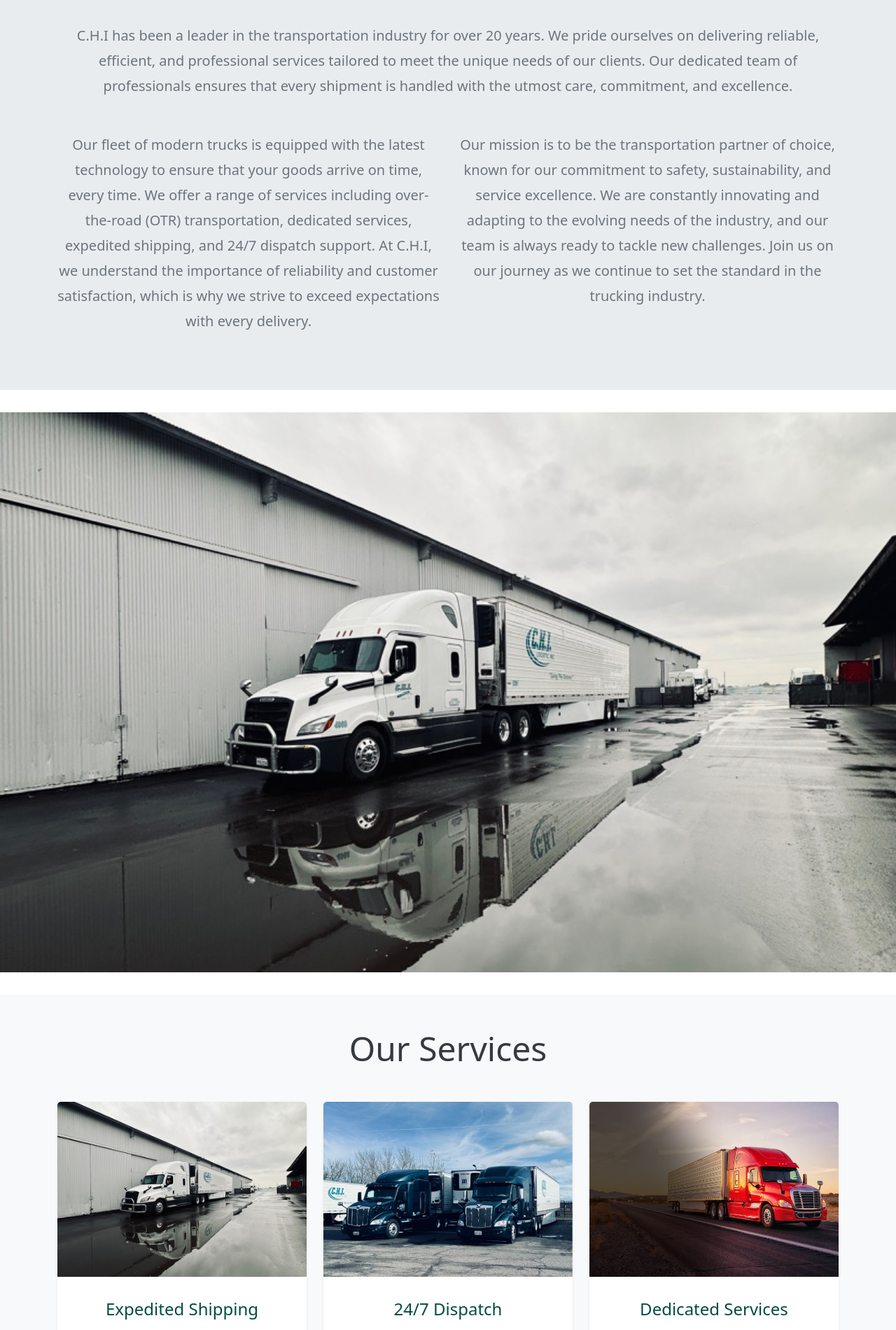
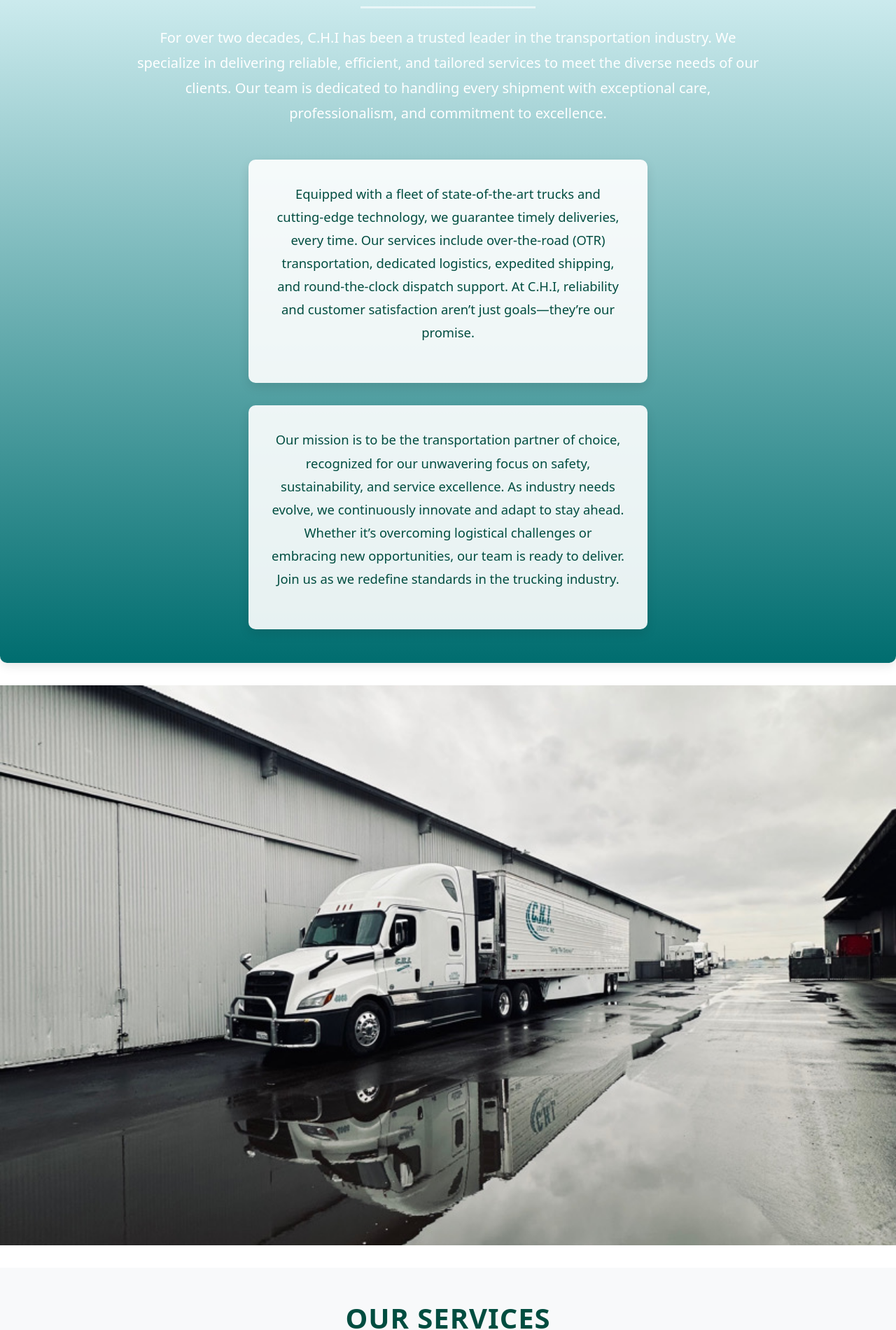
Before and after one commit to guntashgill/C.H.I-Logistics, a React (Create React App) app: page / in a window 1280 px wide. Shown: the part 897-2797 px from the top of the page at 70% size. Built offline with nearby package versions, Linux system fonts and the light colour scheme.

Commit message:
new looks

```diff
--- a/src/components/AboutUs.js
+++ b/src/components/AboutUs.js
@@ -3,33 +3,32 @@
 
 const AboutUs = () => {
   return (
-    <section id="about" className="about-us py-5"> {/* ID matches href in navbar */}
+    <section id="about" className="about-us py-5">
+      {/* Matches navbar href */}
       <div className="container">
         <h2 className="text-center mb-4">About Us</h2>
         <p className="text-center mb-5">
-          C.H.I has been a leader in the transportation industry for over 20 years.
-          We pride ourselves on delivering reliable, efficient, and professional services tailored
-          to meet the unique needs of our clients. Our dedicated team of professionals ensures that
-          every shipment is handled with the utmost care, commitment, and excellence.
+          For over two decades, C.H.I has been a trusted leader in the transportation industry.
+          We specialize in delivering reliable, efficient, and tailored services to meet the
+          diverse needs of our clients. Our team is dedicated to handling every shipment with
+          exceptional care, professionalism, and commitment to excellence.
         </p>
         <div className="row">
           <div className="col-md-6">
             <p>
-              Our fleet of modern trucks is equipped with the latest technology to ensure that
-              your goods arrive on time, every time. We offer a range of services including
-              over-the-road (OTR) transportation, dedicated services, expedited shipping, and
-              24/7 dispatch support. At C.H.I, we understand the importance of
-              reliability and customer satisfaction, which is why we strive to exceed expectations
-              with every delivery.
+              Equipped with a fleet of state-of-the-art trucks and cutting-edge technology,
+              we guarantee timely deliveries, every time. Our services include over-the-road (OTR)
+              transportation, dedicated logistics, expedited shipping, and round-the-clock dispatch support.
+              At C.H.I, reliability and customer satisfaction aren’t just goals—they’re our promise.
             </p>
           </div>
           <div className="col-md-6">
             <p>
-              Our mission is to be the transportation partner of choice, known for our commitment
-              to safety, sustainability, and service excellence. We are constantly innovating and
-              adapting to the evolving needs of the industry, and our team is always ready to
-              tackle new challenges. Join us on our journey as we continue to set the standard in
-              the trucking industry.
+              Our mission is to be the transportation partner of choice, recognized for our
+              unwavering focus on safety, sustainability, and service excellence. As industry needs evolve,
+              we continuously innovate and adapt to stay ahead. Whether it’s overcoming logistical challenges
+              or embracing new opportunities, our team is ready to deliver. Join us as we redefine standards
+              in the trucking industry.
             </p>
           </div>
         </div>
--- a/src/components/SectionImage.js
+++ b/src/components/SectionImage.js
@@ -5,7 +5,7 @@
   return (
     <div className="section-image">
       <img
-        src="/IMG_6667.JPG"
+        src="/image2.png"
         alt="Section Divider"
         className="img-fluid w-100"
         style={{ objectFit: 'cover' }}
--- a/src/components/SectionImage2.js
+++ b/src/components/SectionImage2.js
@@ -5,7 +5,7 @@
   return (
     <div className="section-image2">
       <img
-        src="/IMG_6665.JPG"
+        src="/image3.png"
         alt="Section Divider"
         className="img-fluid w-100"
         style={{ objectFit: 'cover' }}
--- a/src/components/Services.js
+++ b/src/components/Services.js
@@ -23,15 +23,19 @@
   return (
     <section id="services" className="services py-5">
       <div className="container">
-        <h2 className="text-center mb-5">Our Services</h2>
+        <h2 className="text-center mb-5 section-heading">Our Services</h2>
         <div className="row">
           {services.map((service, index) => (
             <div className="col-md-6 col-lg-4 mb-4" key={index}>
-              <div className="card h-100 shadow-sm">
-                <img src={service.image} className="card-img-top" alt={service.title} />
+              <div className="service-card card h-100 shadow">
+                <img
+                  src={service.image}
+                  className="card-img-top service-img"
+                  alt={service.title}
+                />
                 <div className="card-body text-center">
-                  <h5 className="card-title">{service.title}</h5>
-                  <p className="card-text">{service.description}</p>
+                  <h5 className="card-title service-title">{service.title}</h5>
+                  <p className="card-text service-description">{service.description}</p>
                 </div>
               </div>
             </div>
@@ -39,10 +43,12 @@
         </div>
 
         {/* Areas Serviced Section */}
-        <div className="areas-serviced text-center mt-5">
-          <h2 className="mb-4">Areas Serviced</h2>
-          <p className="mb-4">We proudly serve all 48 contiguous states in the U.S.</p>
-          <img src="/us-map.png" alt="Serviced Areas Map" className="img-fluid" style={{ maxWidth: '100%' }} />
+        <div className="areas-serviced">
+          <h2 className="text-center">Areas Serviced</h2>
+          <p className="text-center">
+            We proudly serve all 48 contiguous states in the U.S., ensuring reliable and efficient transportation services across the nation.
+          </p>
+          <img src="/us-map.png" alt="Serviced Areas Map" className="img-fluid" />
         </div>
       </div>
     </section>
--- a/src/custom.css
+++ b/src/custom.css
@@ -42,46 +42,52 @@
   .btn-primary:hover {
     background-color: #003730; /* Even darker shade of teal for hover */
   }
-
+/* Services Section Enhancements */
 .services {
-    padding: 6rem 2rem; /* Increase padding for more space */
-    background-color: #f8f9fa; /* Neutral background color */
+  padding: 6rem 2rem;
+  background: #f8f9fa; /* Neutral background */
 }
 
-  .services h2 {
-    font-size: 3rem; /* Larger font size for the heading */
-    color: #343a40; /* Dark text color */
-    margin-bottom: 1.5rem; /* Increase space below the heading */
+.section-heading {
+  font-size: 2.5rem;
+  color: #004d40; /* Match brand colors */
+  font-weight: bold;
+  margin-bottom: 2rem;
+  text-transform: uppercase;
+  letter-spacing: 1px;
 }
 
-  .services .card {
+.service-card {
   border: none;
-    box-shadow: 0 4px 10px rgba(0, 0, 0, 0.1); /* Slightly larger shadow for emphasis */
-    transition: transform 0.3s ease, box-shadow 0.3s ease; /* Smooth transitions */
-    margin-bottom: 2rem; /* Space between cards */
+  border-radius: 10px;
+  overflow: hidden;
+  transition: transform 0.3s ease, box-shadow 0.3s ease;
 }
 
-  .services .card:hover {
-    transform: scale(1.05); /* Scale effect on hover */
-    box-shadow: 0 6px 15px rgba(0, 0, 0, 0.15); /* More pronounced shadow on hover */
+.service-card:hover {
+  transform: translateY(-5px);
+  box-shadow: 0 6px 15px rgba(0, 0, 0, 0.2);
 }
 
-  .services .card-title {
-    font-size: 1.5rem; /* Larger title size */
-    color: #004d40; /* Darker teal for titles */
-    margin-top: 1rem; /* Space above title */
+.service-img {
+  height: 200px; /* Set consistent image height */
+  object-fit: cover; /* Maintain aspect ratio and fit within container */
 }
 
-  .services .card-text {
-    font-size: 1.15rem; /* Slightly larger text */
-    color: #6c757d; /* Gray text */
-    line-height: 1.7; /* Increased line height for readability */
+.service-title {
+  font-size: 1.25rem;
+  color: #004d40; /* Brand color for titles */
+  font-weight: bold;
+  margin-top: 1rem;
 }
 
-  .services .card-img-top {
-    height: 250px; /* Increase height of images */
-    object-fit: cover;
+.service-description {
+  font-size: 1rem;
+  color: #6c757d;
+  line-height: 1.6;
 }
+
+
 
   @media (min-width: 992px) {
     .services {
@@ -91,29 +97,45 @@
 
 /* Areas Serviced Section */
 .areas-serviced {
-    padding: 4rem 0;
-    background-color: #f8f9fa; /* Light background for contrast */
-    border-radius: 10px;
+  padding: 5rem 0; /* Vertical padding for balance */
+  text-align: center; /* Center-align the content */
+  background-color: #f8f9fa; /* Light background for consistency */
 }
 
 .areas-serviced h2 {
   font-size: 2.5rem;
-    color: #004d40; /* Dark teal for headings */
-    margin-bottom: 1.5rem;
+  color: #004d40; /* Teal heading */
+  font-weight: bold;
+  text-transform: uppercase;
+  margin-bottom: 1rem;
 }
 
 .areas-serviced p {
-    font-size: 1.25rem;
-    color: #6c757d; /* Gray text color */
+  font-size: 1.2rem;
+  color: #6c757d; /* Gray text for description */
   margin-bottom: 2rem;
+  max-width: 700px;
+  margin-left: auto;
+  margin-right: auto; /* Center the paragraph */
+  line-height: 1.8; /* Improved readability */
 }
 
 .areas-serviced img {
-    max-width: 100%;
+  max-width: 90%; /* Scale the map appropriately */
   height: auto;
-    border-radius: 10px;
-    box-shadow: 0 4px 10px rgba(0, 0, 0, 0.1); /* Add shadow for depth */
+  border-radius: 10px; /* Optional: rounded edges */
+  box-shadow: 0 4px 15px rgba(0, 0, 0, 0.1); /* Add subtle shadow */
+  transition: transform 0.3s ease, box-shadow 0.3s ease; /* Smooth hover effect */
 }
+
+.areas-serviced img:hover {
+  transform: scale(1.03); /* Slight zoom on hover */
+  box-shadow: 0 6px 20px rgba(0, 0, 0, 0.2); /* Enhanced shadow on hover */
+}
+
+
+
+
 
 
   .footer {
@@ -146,34 +168,72 @@
     }
   }
 
+/* About Us Section Enhancements */
+/* Enhanced About Us Section with Blueish Teal Gradient */
 .about-us {
-    padding: 6rem 2rem; /* Increase padding for more space */
-    background-color: #e9ecef; /* Light background color */
-    text-align: center; /* Center text for a balanced look */
+  padding: 8rem 2rem; /* Increase vertical padding */
+  background: linear-gradient(to bottom, #e0f7fa, #006d6f); /* Blueish teal gradient: light to darker */
+  border-radius: 10px; /* Rounded corners */
+  text-align: center; /* Center-align text */
+  box-shadow: 0 4px 15px rgba(0, 0, 0, 0.1); /* Add a light shadow for depth */
 }
 
 .about-us h2 {
-    font-size: 3rem; /* Larger font size for the heading */
-    color: #343a40; /* Dark text color */
-    margin-bottom: 1.5rem; /* Increase space below the heading */
+  font-size: 3rem; /* Larger font for the heading */
+  color: #ffffff; /* White text for contrast */
+  font-weight: bold; /* Emphasize the heading */
+  margin-bottom: 2rem; /* Add space below heading */
+  text-transform: uppercase; /* Make text uppercase */
+  letter-spacing: 1px; /* Add spacing for a clean look */
+  border-bottom: 3px solid rgba(255, 255, 255, 0.6); /* Add a subtle underline for emphasis */
+  display: inline-block;
 }
 
 .about-us p {
-    font-size: 1.25rem; /* Larger font size for paragraph text */
-    color: #6c757d; /* Gray text color */
-    line-height: 1.8; /* Increase line height for readability */
-    margin-bottom: 2rem; /* Space between paragraphs */
+  font-size: 1.25rem; /* Increase paragraph size */
+  color: #ffffff; /* White text for readability */
+  line-height: 1.8; /* Comfortable spacing between lines */
+  margin-bottom: 2rem; /* Space below paragraphs */
+  max-width: 900px; /* Limit width for better readability */
+  margin-left: auto;
+  margin-right: auto; /* Center-align text */
 }
 
 .about-us .row {
-    justify-content: center; /* Center content within the grid */
+  justify-content: center; /* Center columns in the row */
+  gap: 2rem; /* Add spacing between the columns */
 }
 
-  @media (min-width: 992px) {
-    .about-us {
-      padding: 8rem 4rem; /* Further increase padding on larger screens */
+.about-us .col-md-6 {
+  background: rgba(255, 255, 255, 0.9); /* Semi-transparent white background for contrast */
+  padding: 2rem; /* Add padding inside columns */
+  border-radius: 10px; /* Rounded corners */
+  box-shadow: 0 6px 15px rgba(0, 0, 0, 0.1); /* Add subtle shadow for depth */
+  transition: transform 0.3s ease, box-shadow 0.3s ease; /* Add hover effects */
+}
+
+.about-us .col-md-6:hover {
+  transform: translateY(-5px); /* Lift effect on hover */
+  box-shadow: 0 8px 20px rgba(0, 0, 0, 0.15); /* Enhanced shadow on hover */
+}
+
+.about-us .col-md-6 p {
+  font-size: 1.15rem; /* Adjust paragraph font size */
+  color: #004d40; /* Teal text for consistency */
+  line-height: 1.8; /* Comfortable line spacing */
+  margin-bottom: 1.5rem; /* Space below text */
+}
+
+@media (max-width: 768px) {
+  .about-us h2 {
+      font-size: 2rem; /* Reduce heading size for smaller screens */
+  }
+
+  .about-us .col-md-6 {
+      padding: 1.5rem; /* Reduce padding for smaller screens */
   }
 }
+
 
   /* Section for another image between services and contact */
   .section-image2 {
@@ -195,61 +255,100 @@
       max-height: 800px; /* Increase height for larger screens */
     }
   }
+/* Contact Us Section */
 .contact-form {
-    background-color: #f8f9fa; /* Light background for contrast */
-    padding: 4rem 0;
+  background-color: #f8f9fa;
 }
 
 .contact-form h2 {
-    font-size: 2.5rem;
-    color: #343a40;
-    margin-bottom: 1.5rem;
+  font-size: 2.8rem;
+  color: #004d40;
+  font-weight: bold;
+  margin-bottom: 2rem;
 }
 
 .contact-form .form-control {
   border-radius: 5px;
-    padding: 0.75rem 1rem;
+  padding: 0.75rem;
   font-size: 1rem;
   border: 1px solid #ced4da;
 }
 
-  .contact-form .btn {
-    background-color: #004d40; /* Dark teal for buttons */
-    border: none;
-    padding: 0.75rem 1.25rem;
-    font-size: 1.1rem;
-    transition: background-color 0.3s ease;
-    border-radius: 5px;
+.contact-form .form-label {
+  font-weight: 600;
+  color: #343a40;
 }
 
-  .contact-form .btn:hover {
-    background-color: #003730; /* Darker teal on hover */
+.contact-form button {
+  padding: 1rem;
+  font-size: 1.2rem;
+  text-transform: uppercase;
+  border-radius: 5px;
+  background-color: #004d40;
+  color: white;
+  border: none;
+  transition: background-color 0.3s ease;
 }
 
-  .contact-info h5 {
+.contact-form button:hover {
+  background-color: #003730;
+}
+
+.contact-info .card-body {
+  padding: 2rem;
+}
+
+.contact-info .card-title {
   font-size: 1.75rem;
-    color: #004d40; /* Dark teal */
-    margin-bottom: 1rem;
+  color: #004d40;
+  font-weight: bold;
+}
+
+.contact-info p {
+  font-size: 1.2rem;
+  color: #6c757d;
+  margin-bottom: 1.5rem;
 }
 
 .contact-info ul {
+  list-style: none;
   padding: 0;
 }
 
 .contact-info ul li {
   font-size: 1.1rem;
   color: #343a40;
-    list-style: none;
 }
 
-  .contact-info ul li .me-2 {
-    margin-right: 10px; /* Space between icon and text */
+.contact-info a {
+  color: #004d40;
+  text-decoration: none;
+  transition: color 0.3s ease;
 }
 
-  .contact-info .text-muted {
+.contact-info a:hover {
+  color: #003730;
+}
+
+.contact-info .me-2 {
+  margin-right: 10px;
+}
+
+/* Responsive Design */
+@media (max-width: 768px) {
+  .contact-form .form-control {
     font-size: 1rem;
-    color: #6c757d;
   }
+
+  .contact-form button {
+    font-size: 1rem;
+  }
+
+  .contact-info .card-body {
+    padding: 1.5rem;
+  }
+}
+
 
   /* Customize the collapsed navbar when expanded */
 .custom-navbar {
@@ -296,3 +395,66 @@
 .collapse {
   transition: all 0.3s ease-in-out;
 }
+
+
+  /* Apply Page Section */
+.apply-page {
+  background-color: #f8f9fa;
+}
+
+.apply-page h2 {
+  font-size: 2.8rem;
+  color: #004d40;
+  font-weight: bold;
+  margin-bottom: 2rem;
+}
+
+.apply-page p {
+  font-size: 1.2rem;
+  color: #6c757d;
+  margin-bottom: 2rem;
+  line-height: 1.8;
+}
+
+.apply-page .card {
+  border-radius: 10px;
+  box-shadow: 0 4px 15px rgba(0, 0, 0, 0.1);
+}
+
+.apply-page .card-title {
+  font-size: 1.75rem;
+  color: #004d40;
+  font-weight: bold;
+}
+
+.apply-page .form-label {
+  font-weight: 600;
+  color: #343a40;
+}
+
+.apply-page .form-control {
+  border-radius: 5px;
+  padding: 0.75rem;
+  font-size: 1rem;
+  border: 1px solid #ced4da;
+}
+
+.apply-page .form-control:focus {
+  border-color: #004d40;
+  box-shadow: 0 0 5px rgba(0, 77, 64, 0.25);
+}
+
+.apply-page button {
+  padding: 1rem;
+  font-size: 1.2rem;
+  text-transform: uppercase;
+  border-radius: 5px;
+  background-color: #004d40;
+  color: white;
+  border: none;
+  transition: background-color 0.3s ease;
+}
+
+.apply-page button:hover {
+  background-color: #003730;
+}
```
Also changed, not shown: src/components/ApplyPage.js (+16 -6 lines), src/components/Contact.js (+14 -4 lines). Lines whose indentation alone changed are shown as unchanged.
